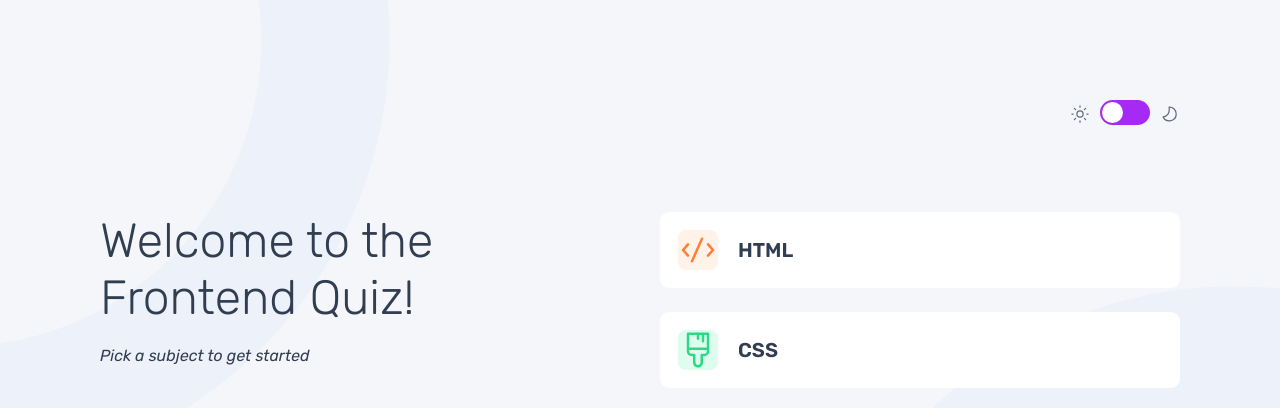
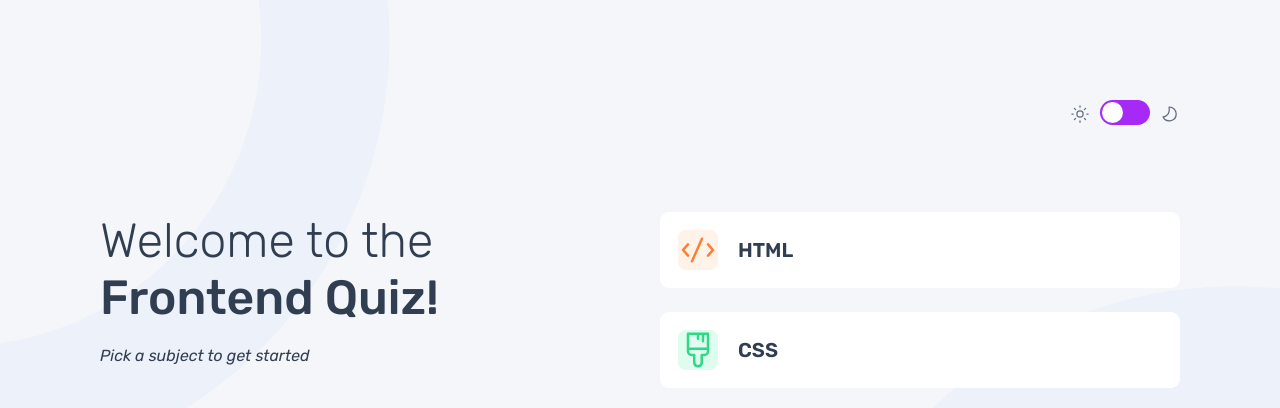
Before and after one commit to MatthewPCope/Frontend_Quiz_App, a plain HTML site: page index.html in a window 1280 px wide. Shown: the top 408 px of the page. Drawn offline with Linux system fonts and the light colour scheme.

Commit message:
span weight

```diff
--- a/index.html
+++ b/index.html
@@ -39,7 +39,8 @@
     <div class="container">
       <div class="two-columns">
         <div class="heading">
-          <h1>Welcome to the <span>Frontend Quiz!</span></h1>
+          <h1>Welcome to the <br>
+            <span>Frontend Quiz!</span></h1>
         </div>
         <div>
           <p class="subheading"><em>Pick a subject to get started</em></p>
--- a/style.css
+++ b/style.css
@@ -152,6 +152,9 @@ input[type="checkbox"]:checked + .switch::after {
 h1{
     font-size: 4.8rem;
     font-weight: 300;
+}
+h1 span{
+    font-weight: 500;
 }
 h2{
     font-weight: 400;
```
